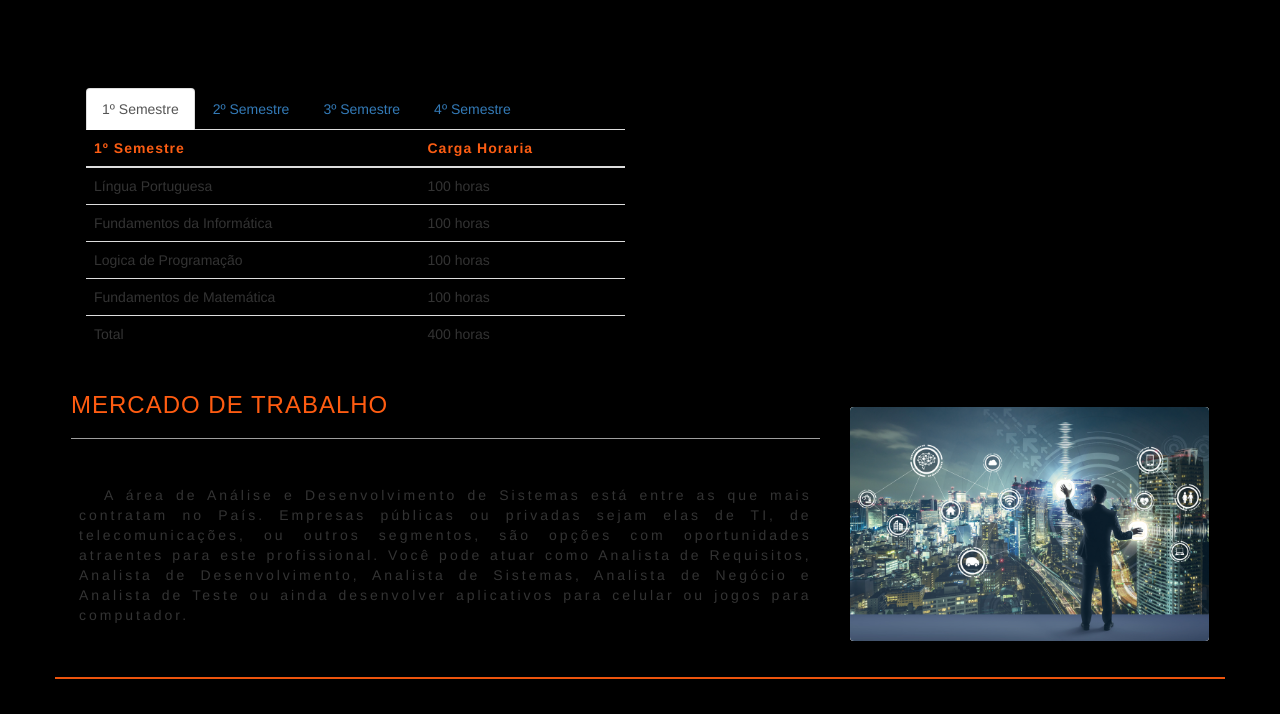
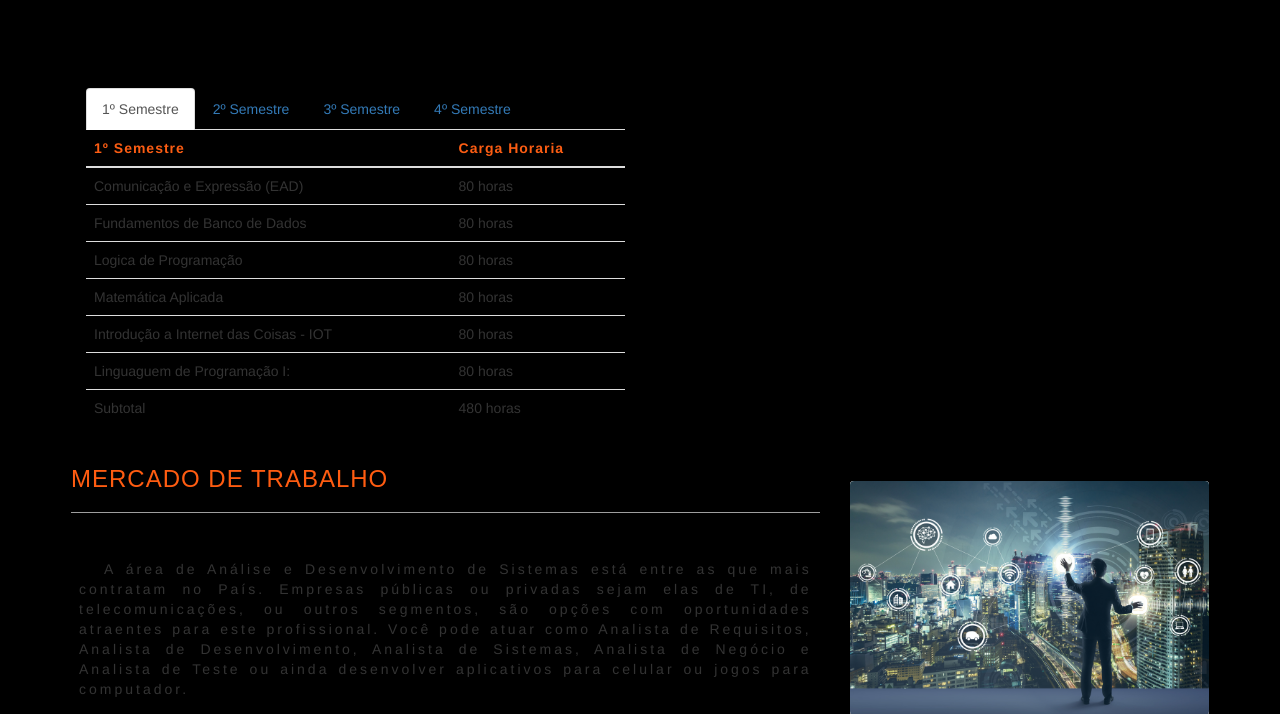
Before and after one commit to lazzarine/LMS-OFC, a Django app: page /core/curso1/ in a window 1280 px wide; the page is wider, and only the part inside the window is pictured. Shown: the part 1461-2175 px from the top of that part. Run offline with Django 3.2, Linux system fonts and the light colour scheme; some libraries are stand-ins or nearby versions; grey boxes are pictures that could not be loaded.

Commit message:
Atualização da grade de curso
Atualização de horarios

```diff
--- a/OFC-LMS/firetek/core/templates/pages/curso1.html
+++ b/OFC-LMS/firetek/core/templates/pages/curso1.html
@@ -162,28 +162,36 @@
                                     <th class="_title-2">Carga Horaria</th>
                                 </tr>
                             </thead>
-                            <tbody>
+                             <tbody>
                                 <tr>
-                                    <td>Língua Portuguesa </td>
-                                    <td>100 horas</td>
+                                    <td>Comunicação e Expressão (EAD)</td>
+                                    <td>80 horas</td>
                                 </tr>
                                 <tr>
-                                    <td>Fundamentos da Informática</td>
-                                    <td>100 horas</td>
+                                    <td>Fundamentos de Banco de Dados</td>
+                                    <td>80 horas</td>
                                 </tr>
                                 <tr>
                                     <td>Logica de Programação</td>
-                                    <td>100 horas</td>
+                                    <td>80 horas</td>
                                 </tr>
                                 <tr>
-                                    <td>Fundamentos de Matemática</td>
-                                    <td>100 horas</td>
+                                    <td>Matemática Aplicada</td>
+                                    <td>80 horas</td>
+                                </tr>
+                                <tr>
+                                    <td>Introdução a Internet das Coisas - IOT</td>
+                                    <td>80 horas</td>
+                                </tr>
+                                <tr>
+                                    <td>Linguaguem de Programação I:</td>
+                                    <td>80 horas</td>
                                 </tr>
                             </tbody>
                             <tfoot>
                                 <tr>
-                                    <td>Total</td>
-                                    <td>400 horas</td>
+                                    <td>Subtotal</td>
+                                    <td>480 horas</td>
                                 </tr>
                             </tfoot>
                         </table>
@@ -198,26 +206,42 @@
                             </thead>
                             <tbody>
                                 <tr>
-                                    <td>Programação Estruturada</td>
-                                    <td>100 horas</td>
+                                    <td>Ambiente de Desenvolvimento e Operação - DevOps</td>
+                                    <td>80 horas</td>
                                 </tr>
                                 <tr>
-                                    <td>Tópicos Especiais</td>
-                                    <td>100 horas</td>
+                                    <td>Engenharia de Software</td>
+                                    <td>80 horas</td>
                                 </tr>
                                 <tr>
-                                    <td>Programação Orientada a Objetos</td>
-                                    <td>100 horas</td>
+                                    <td>Gestão de Projetos (EAD)</td>
+                                    <td>40 horas</td>
                                 </tr>
                                 <tr>
-                                    <td>Estrutura de Banco de Dados</td>
-                                    <td>100 horas</td>
+                                    <td>Libras (EAD)</td>
+                                    <td>40 horas</td>
+                                </tr>
+                                <tr>
+                                    <td>Linguagem SQL</td>
+                                    <td>80 horas</td>
+                                </tr>
+                                <tr>
+                                    <td>Linguaguem de Programação II</td>
+                                    <td>80 horas</td>
+                                </tr>
+                                <tr>
+                                    <td>Sociedade e Sustentabilidade (EAD)</td>
+                                    <td>40 horas</td>
+                                </tr>
+                                <tr>
+                                    <td>Tecnologia Web</td>
+                                    <td>80 horas</td>
                                 </tr>
                             </tbody>
                             <tfoot>
                                 <tr>
-                                    <td>Total</td>
-                                    <td>400 horas</td>
+                                    <td>Subtotal</td>
+                                    <td>520 horas</td>
                                 </tr>
                             </tfoot>
                         </table>
@@ -232,26 +256,30 @@
                             </thead>
                             <tbody>
                                 <tr>
-                                    <td>Análise e Projeto de Sistemas</td>
-                                    <td>100 horas</td>
+                                    <td>Análise e Modelagem de Sistemas</td>
+                                    <td>80 horas</td>
                                 </tr>
                                 <tr>
-                                    <td>Banco de Dados</td>
-                                    <td>100 horas</td>
+                                    <td>Desenvolvimento de Aplicações Distribuídas </td>
+                                    <td>80 horas</td>
                                 </tr>
                                 <tr>
-                                    <td>Programação Web</td>
-                                    <td>100 horas</td>
+                                    <td>Estrutura de Dados</td>
+                                    <td>80 horas</td>
                                 </tr>
                                 <tr>
-                                    <td>Segurança e Auditoria de Sistemas</td>
-                                    <td>100 horas</td>
+                                    <td>Interface Homem-Computador (EAD)</td>
+                                    <td>40 horas</td>
+                                </tr>
+                                <tr>
+                                    <td>OPE1 - Oficina de Projeto Empresa</td>
+                                    <td>80 horas</td>
                                 </tr>
                             </tbody>
                             <tfoot>
                                 <tr>
-                                   <td>Total</td>
-                                    <td>400 horas</td>
+                                   <td>Subtotal</td>
+                                    <td>440 horas</td>
                                 </tr>
                             </tfoot>
                         </table>
@@ -266,26 +294,34 @@
                             </thead>
                             <tbody>
                                 <tr>
-                                    <td>Legislação e Empreendoriso de Etica</td>
-                                    <td>100 horas</td>
+                                    <td>Arquitetura e Projeto de Sistemas</td>
+                                    <td>80 horas</td>
                                 </tr>
                                 <tr>
-                                    <td>Redes</td>
-                                    <td>100 horas</td>
+                                    <td>Desenvolvimento para Dispositivos Móveis</td>
+                                    <td>80 horas</td>
                                 </tr>
                                 <tr>
-                                    <td>Qualidade e Usuabilidade de Software</td>
-                                    <td>100 horas</td>
+                                    <td>Desenvolvimento para Internet das Coisas - IOT</td>
+                                    <td>80 horas</td>
                                 </tr>
                                 <tr>
-                                    <td>Projeto de Desenvolvimento de sistemas</td>
-                                    <td>100 horas</td>
+                                    <td>Legislação e Ética (EAD)</td>
+                                    <td>40 horas</td>
+                                </tr>
+                                <tr>
+                                    <td>OPE 2 - Oficina Projeto de Empesa 2</td>
+                                    <td>80 horas</td>
+                                </tr>
+                                <tr>
+                                    <td>Qualidade de Software: 80 horas </td>
+                                    <td>80 horas</td>
                                 </tr>
                             </tbody>
                             <tfoot>
                                 <tr>
-                                    <td>Total</td>
-                                    <td>400 horas</td>
+                                    <td>subtotal</td>
+                                    <td>440 horas</td>
                                 </tr>
                             </tfoot>
                         </table>
```
